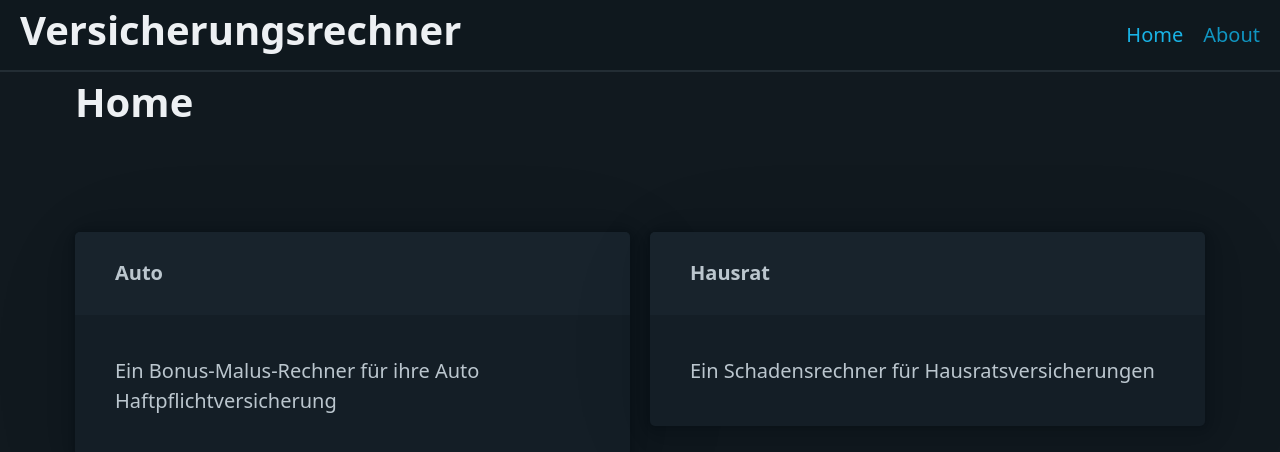
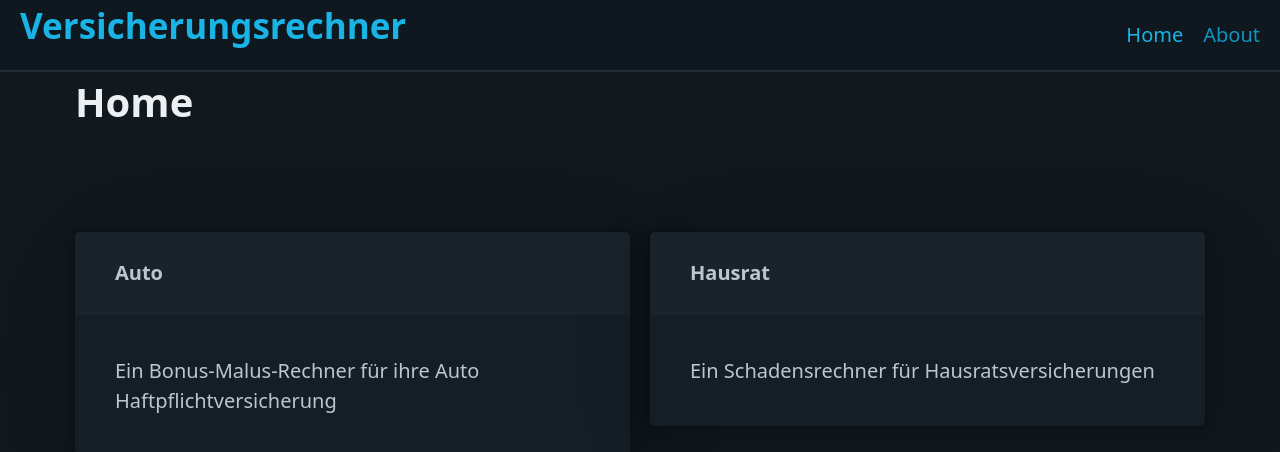
Before and after one commit to pcaracal/project_versicherungsrechner, a React (Create React App) app in the folder versicherungsrechner/: page / in a window 1280 px wide. Shown: the top 452 px of the page. Built offline with nearby package versions, Linux system fonts and the light colour scheme.

Commit message:
Navbar update

```diff
--- a/versicherungsrechner/src/components/Navbar.js
+++ b/versicherungsrechner/src/components/Navbar.js
@@ -6,7 +6,8 @@ const Navbar = () => {
     return (
         <div className="Navbar">
             <nav className="container-fluid navoverride">
-                <h1 className="nomargin" onClick={() => navigate("/")}>Versicherungsrechner</h1>
+                {/* <h2 className="nomargin" onClick={() => navigate("/")}>Versicherungsrechner</h2> */}
+                <h2 className="nomargin"><NavLink to="/">Versicherungsrechner</NavLink></h2>
                 <ul>
                     <li><NavLink to="/">Home</NavLink></li>
                     <li><NavLink to="/about">About</NavLink></li>
```
Also changed, not shown: 1 other file (tests, documents, lock files or other folders).
